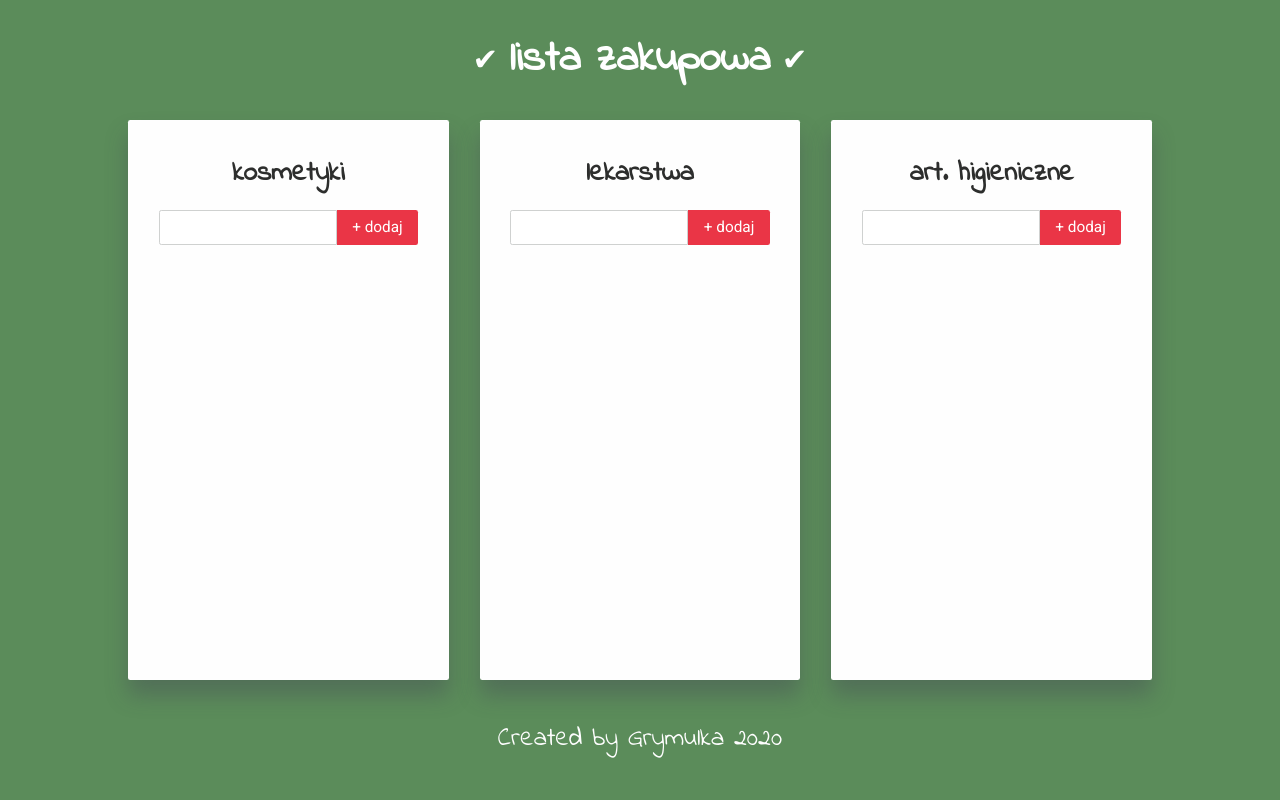
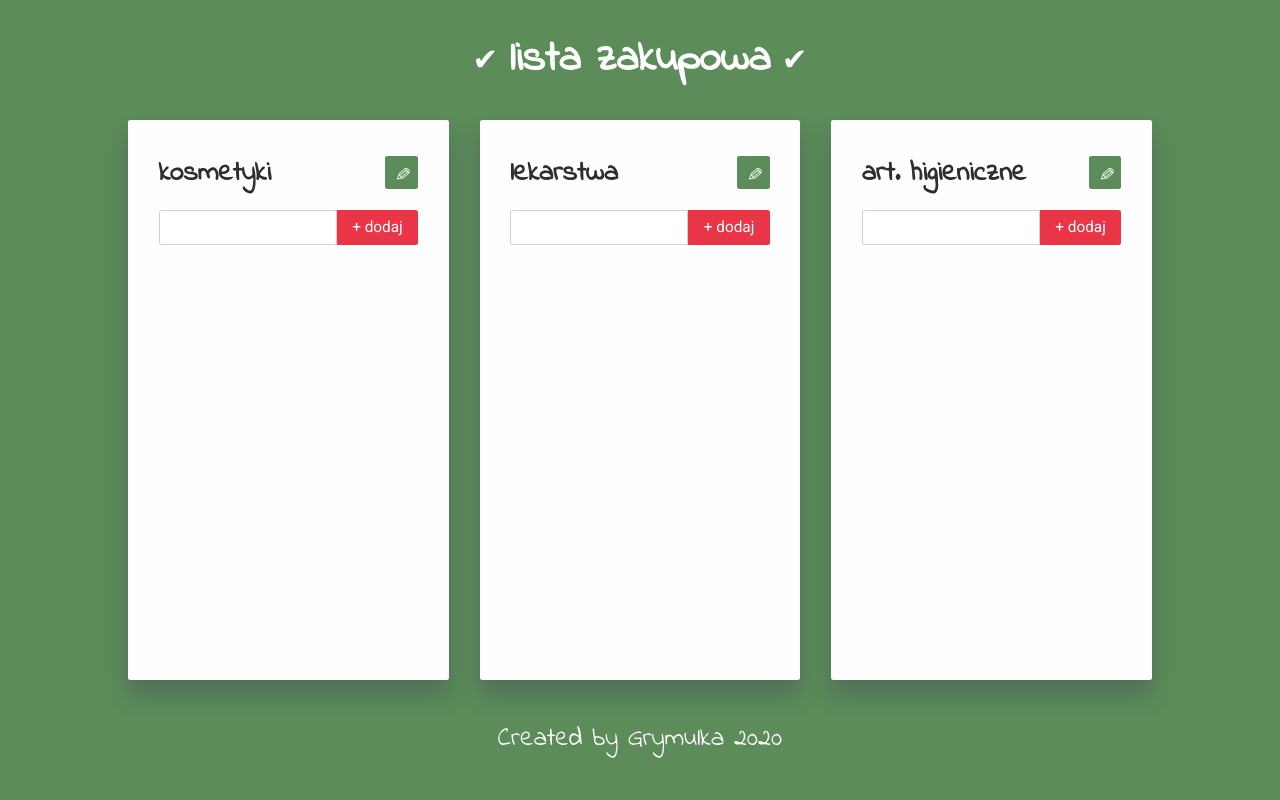
Before and after one commit to UlaKrawczyk/shopping-list, a website built with webpack: page src/pages/index.html in a window 1280 px wide. Built offline with nearby package versions, Linux system fonts and the light colour scheme.

Commit message:
button to edit headings html and css

```diff
--- a/src/pages/index.html
+++ b/src/pages/index.html
@@ -30,7 +30,15 @@
 
     <main class="main">
       <section class="shopping-list">
-        <h2 class="shopping-list__header">kosmetyki</h2>
+        <h2 class="shopping-list__header">
+          kosmetyki
+          <button
+            class="shopping-list__buttonEdit"
+            aria-label="edytuj nagłówek"
+          >
+            <span>✏</span>
+          </button>
+        </h2>
         <form
           action=""
           class="shopping-list__form shopping-list__form1--js"
@@ -50,7 +58,15 @@
       </section>
 
       <section class="shopping-list">
-        <h2 class="shopping-list__header">lekarstwa</h2>
+        <h2 class="shopping-list__header">
+          lekarstwa
+          <button
+            class="shopping-list__buttonEdit"
+            aria-label="edytuj nagłówek"
+          >
+            <span>✏</span>
+          </button>
+        </h2>
         <form action="" class="shopping-list__form shopping-list__form2--js">
           <input
             class="shopping-list__input"
@@ -66,7 +82,15 @@
       </section>
 
       <section class="shopping-list">
-        <h2 class="shopping-list__header">art. higieniczne</h2>
+        <h2 class="shopping-list__header">
+          art. higieniczne
+          <button
+            class="shopping-list__buttonEdit"
+            aria-label="edytuj nagłówek"
+          >
+            <span>✏</span>
+          </button>
+        </h2>
         <form action="" class="shopping-list__form shopping-list__form3--js">
           <input
             class="shopping-list__input"
--- a/src/scss/_layout.scss
+++ b/src/scss/_layout.scss
@@ -47,7 +47,27 @@ body {
     margin-bottom: 1rem;
     font-family: var(--font-header);
     font-size: 1.8rem;
+    display: flex;
+    align-items: center;
+    justify-content: space-between;
   }
+
+  &__buttonEdit {
+    background-color: var(--color-bgc-green);
+    color: var(--color-bgc-silver);
+    border: none;
+    border-radius: 0.15rem;
+    padding: 4px 9px 6px 7px;
+    font-size: 1.3rem;
+    cursor: pointer;
+    display: grid;
+    place-items: center;
+  }
+
+  &__buttonEdit span {
+    transform: rotate(140deg);
+  }
+
   &__form {
     display: grid;
     grid-template-columns: 1fr auto;
```
